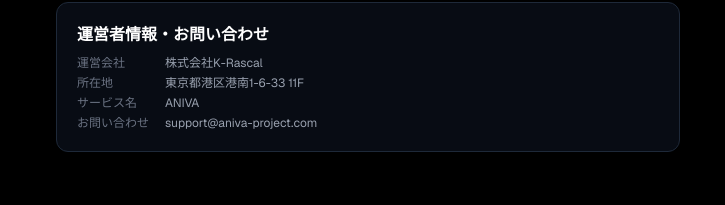
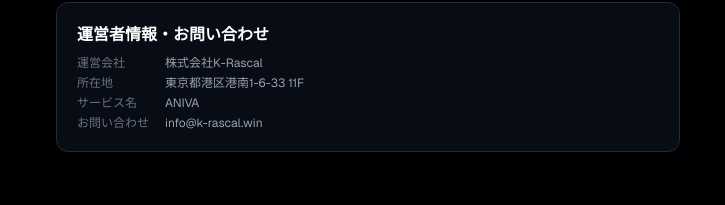
Before and after one commit to KRascal/aniva, a Next.js app in the folder web/: page /terms in a window 1280 px wide. Shown: the part 4469-4674 px from the top of the page, without its empty margins (272-997 px from the left). Built offline with nearby package versions, Linux system fonts and the light colour scheme; no server answers.

Commit message:
fix: メアド support@aniva-project.com → info@k-rascal.win（全法的ページ）

```diff
--- a/web/src/app/(lp)/landing/page.tsx
+++ b/web/src/app/(lp)/landing/page.tsx
@@ -1115,7 +1115,7 @@ export default function LandingPage() {
             <span>·</span>
             <Link href="/about" className="hover:text-purple-400 transition-colors">サービス概要</Link>
             <span>·</span>
-            <a href="mailto:support@aniva-project.com" className="hover:text-purple-400 transition-colors">お問い合わせ</a>
+            <a href="mailto:info@k-rascal.win" className="hover:text-purple-400 transition-colors">お問い合わせ</a>
           </div>
 
           <p className="text-gray-800 text-xs text-center">
--- a/web/src/app/legal/tokushoho/page.tsx
+++ b/web/src/app/legal/tokushoho/page.tsx
@@ -50,7 +50,7 @@ export default function TokushohoPage() {
           </Section>
 
           <Section title="メールアドレス">
-            <p>support@aniva-project.com</p>
+            <p>info@k-rascal.win</p>
           </Section>
 
           <Section title="販売URL">
--- a/web/src/app/privacy/page.tsx
+++ b/web/src/app/privacy/page.tsx
@@ -295,7 +295,7 @@ export default function PrivacyPage() {
               </div>
               <div className="flex gap-2">
                 <dt className="text-gray-500 w-28 shrink-0">お問い合わせ</dt>
-                <dd>support@aniva-project.com<br />個人情報の開示・訂正・削除・利用停止の請求も同様にご連絡ください。</dd>
+                <dd>info@k-rascal.win<br />個人情報の開示・訂正・削除・利用停止の請求も同様にご連絡ください。</dd>
               </div>
             </dl>
           </section>
--- a/web/src/app/terms/page.tsx
+++ b/web/src/app/terms/page.tsx
@@ -331,7 +331,7 @@ export default function TermsPage() {
               </div>
               <div className="flex gap-2">
                 <dt className="text-gray-500 w-20 shrink-0">お問い合わせ</dt>
-                <dd>support@aniva-project.com</dd>
+                <dd>info@k-rascal.win</dd>
               </div>
             </dl>
           </section>
```
